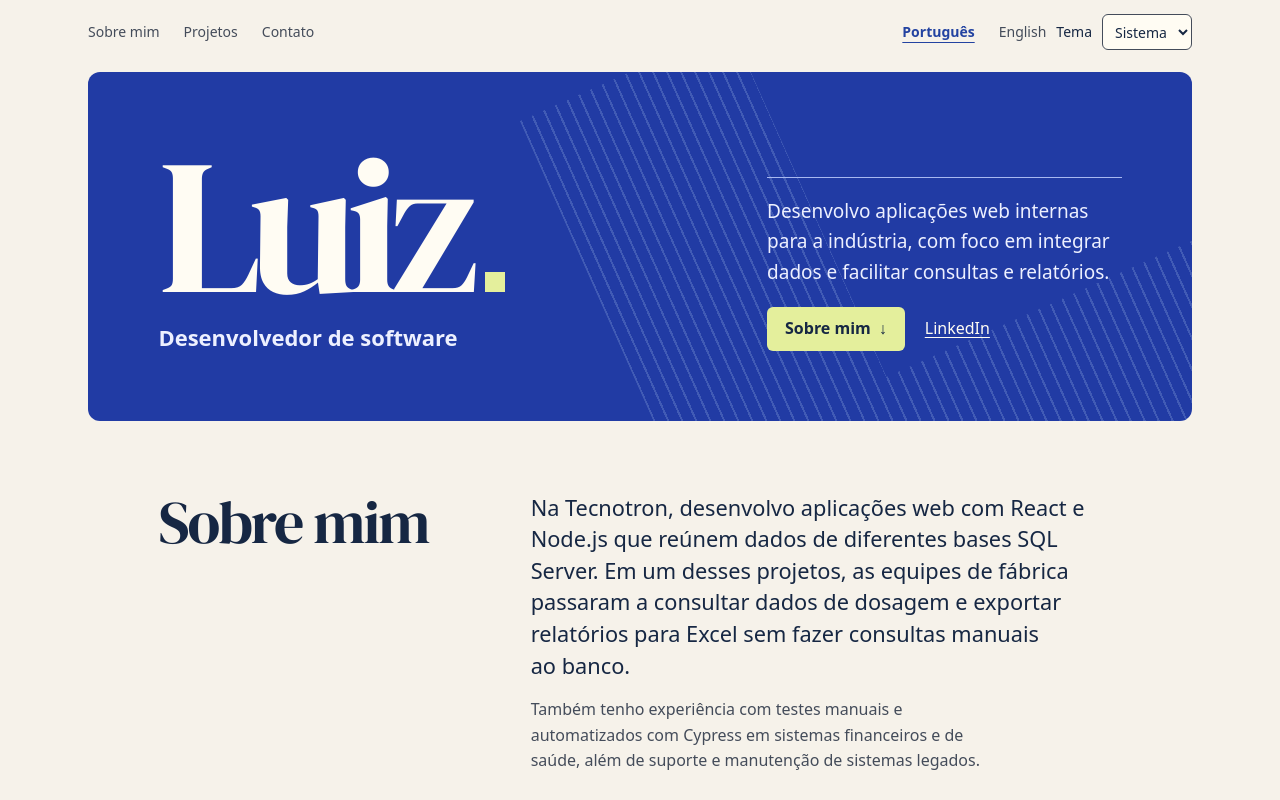
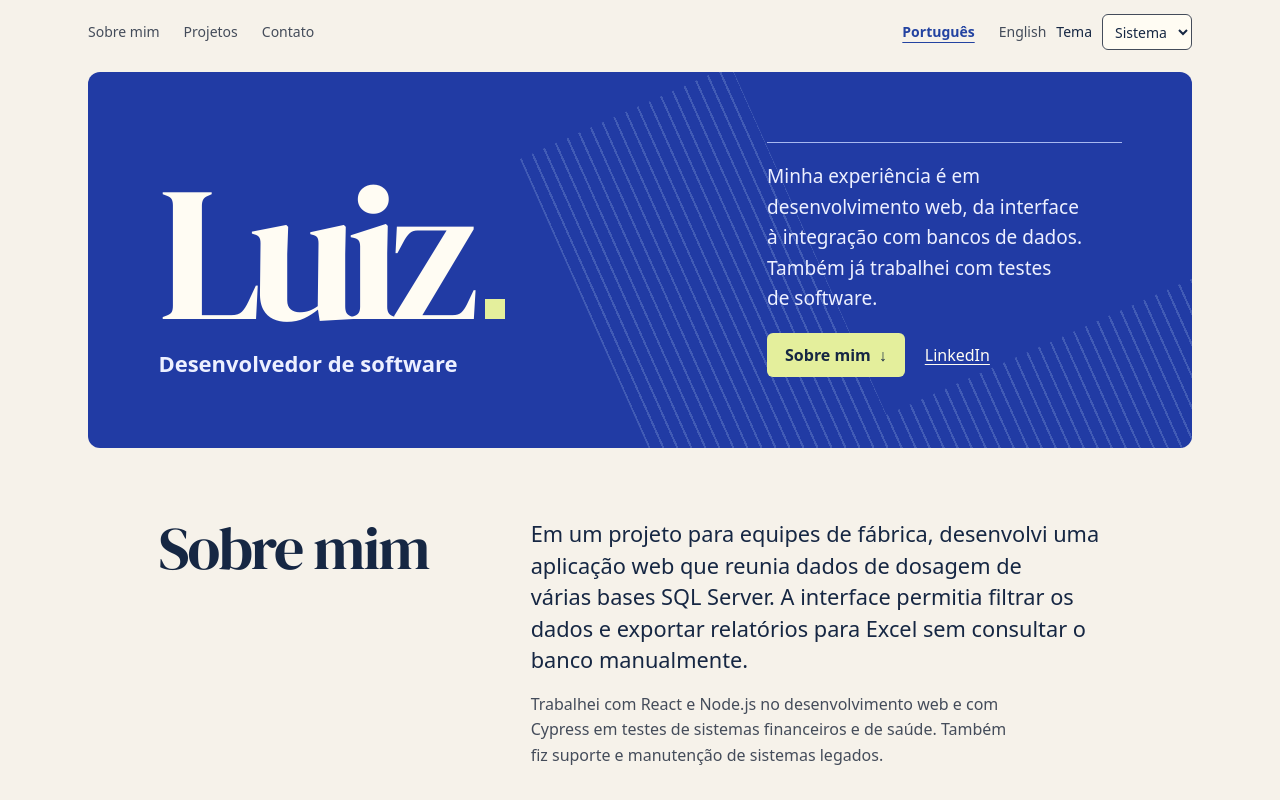
Before and after one commit to Luiz-AVcruz/Main-Page, a website: page index.html in a window 1280 px wide. Shown: the top 800 px of the page. Drawn offline with Linux system fonts and the light colour scheme.

Commit message:
Reframe the professional introduction

```diff
--- a/index.html
+++ b/index.html
@@ -5,7 +5,7 @@
     <meta name="viewport" content="width=device-width, initial-scale=1" />
     <meta
       name="description"
-      content="Luiz Augusto, desenvolvedor de software com experiência em sistemas industriais, integração de dados e testes de software."
+      content="Luiz Augusto, desenvolvedor de software com experiência em aplicações web, integração de dados e testes de software."
     />
     <title>Luiz Augusto — Desenvolvedor de software</title>
     <meta name="color-scheme" content="light dark" />
@@ -46,8 +46,9 @@
           </div>
           <div class="intro-summary">
             <p>
-              Desenvolvo aplicações web internas para a indústria, com foco em
-              integrar dados e facilitar consultas e relatórios.
+              Minha experiência é em desenvolvimento web, da interface à
+              integração com bancos de dados. Também já trabalhei com testes de
+              software.
             </p>
             <div class="intro-links">
               <a class="intro-primary" href="#sobre"
@@ -68,15 +69,14 @@
           <h2 id="sobre-title">Sobre mim</h2>
           <div>
             <p>
-              Na Tecnotron, desenvolvo aplicações web com React e Node.js que
-              reúnem dados de diferentes bases SQL Server. Em um desses
-              projetos, as equipes de fábrica passaram a consultar dados de
-              dosagem e exportar relatórios para Excel sem fazer consultas
-              manuais ao banco.
+              Em um projeto para equipes de fábrica, desenvolvi uma aplicação
+              web que reunia dados de dosagem de várias bases SQL Server. A
+              interface permitia filtrar os dados e exportar relatórios para
+              Excel sem consultar o banco manualmente.
             </p>
             <p>
-              Também tenho experiência com testes manuais e automatizados com
-              Cypress em sistemas financeiros e de saúde, além de suporte e
+              Trabalhei com React e Node.js no desenvolvimento web e com Cypress
+              em testes de sistemas financeiros e de saúde. Também fiz suporte e
               manutenção de sistemas legados.
             </p>
           </div>
```
Also changed, not shown: en/index.html (+10 -11 lines).
